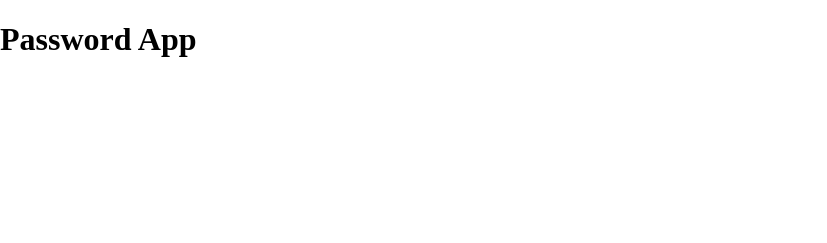
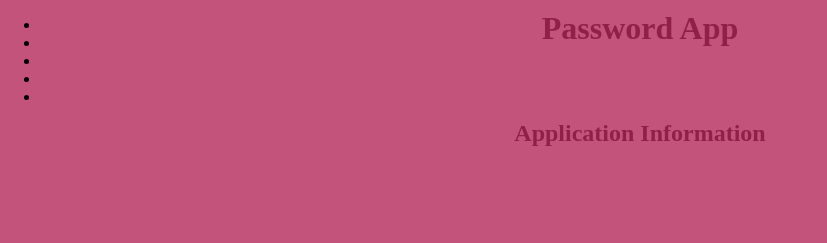
Before and after one commit to lyndonpanton/password-app, a plain HTML site: page web/core/index.html in a window 1280 px wide. Shown: the whole page, without its empty margins (0-827 px from the left). Drawn offline with Linux system fonts and the light colour scheme.

Commit message:
Added menu section

```diff
--- a/web/core/css/styles.css
+++ b/web/core/css/styles.css
@@ -6,3 +6,34 @@ body, html {
     margin: 0;
     padding: 0;
 }
+
+h1 {
+    padding-top: 10px;
+    padding-bottom: 10px;
+}
+
+h1, h2 {
+    margin: 0;
+    height: 15vh;
+
+    text-align: center;
+}
+
+.main-feature {
+    height: 85vh;
+}
+
+.hidden {
+    display: none;
+}
+
+#menu {
+    position: absolute;
+    top: 0;
+    /* z-index: 2; */
+
+    width: 100vw;
+    height: 100vh;
+
+    background-color: rgba(180, 40, 90, 0.8);
+}
--- a/web/core/index.html
+++ b/web/core/index.html
@@ -25,20 +25,35 @@
     </header>
 
     <main>
-        <section id="information">
+        <section id="menu">
+            <ul id="menu-list">
+                <li class="menu-list-item"></li>
+                <li class="menu-list-item"></li>
+                <li class="menu-list-item"></li>
+                <li class="menu-list-item"></li>
+                <li class="menu-list-item"></li>
+            </ul>
+        </section>
+        <section id="app">
+            <section id="information" class="main-feature">
                 <!-- creator, features, etc. -->
+                <h2>Application Information</h2>
             </section>
-        <section id="generator">
+            <section id="generator" class="main-feature hidden">
                 <!-- generate passwords for the user -->
+                <h2>Password Generator</h2>
             </section>
-        <section id="validator">
+            <section id="validator" class="main-feature hidden">
                 <!-- validate passwords for the user -->
+                <h2>Password Validator</h2>
             </section>
-        <!-- <section id="manager">
+            <section id="manager" class="main-feature hidden">
 
-        </section> -->
-        <section id="about-me">
+            </section>
+            <section id="developer" class="main-feature hidden">
                 <!-- about me, about project, more projects -->
+                <h2>About Me</h2>
+            </section>
         </section>
     </main>
 </body>
--- a/web/core/js/script.js
+++ b/web/core/js/script.js
@@ -0,0 +1,6 @@
+document.addEventListener("DOMContentLoaded", function(event) {
+    console.log("Document has been loaded");
+
+    let mainSection = document.getElementsByClassName("main-section");
+
+});
```
Lines whose indentation alone changed are shown as unchanged.
